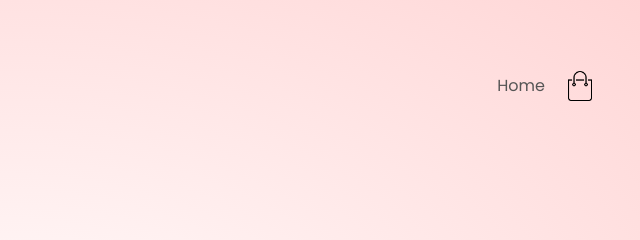
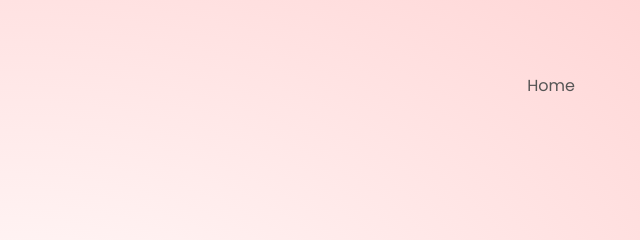
Before and after one commit to himalayanwarriors/himalayanwarriors.github.io, a plain HTML site: page index.html in a window 1280 px wide. Shown: the top 240 px of the page, 640-1280 px from the left. Drawn offline with Linux system fonts and the light colour scheme.

Commit message:
Update index.html

```diff
--- a/index.html
+++ b/index.html
@@ -24,7 +24,7 @@
                 </ul>
 
             </nav>
-            <img src = "images/cart.png" width = "30px" height = "30px">
+
         </div>
         <div class = "row">
             <div class = "col-2">
```
